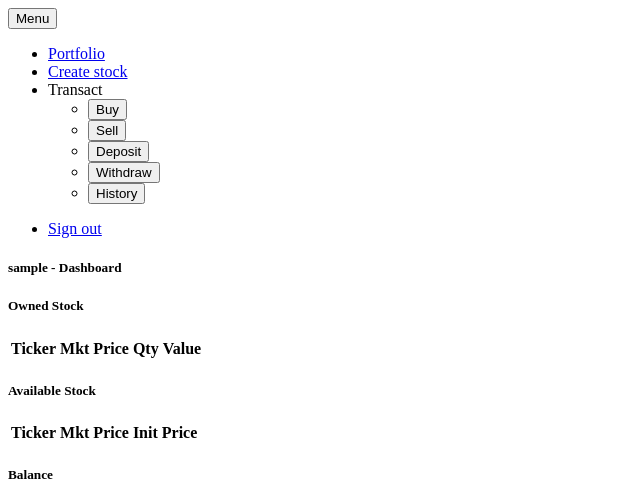
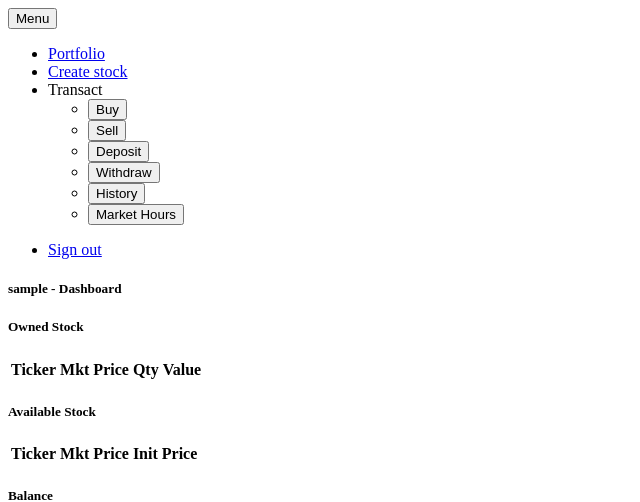
Before and after one commit to el-monke/StockTradingSystem, a Flask app: page /home in a window 1280 px wide. Shown: the top 502 px of the page, without its empty margins (0-640 px from the left). Run offline with Flask 3, Linux system fonts and the light colour scheme; the visitor is signed in with stand-in values (Sample User, id 1); data comes from the database, SQL or seed files in the repository; data that the repository does not hold is empty.

Commit message:
Update base.html
Button for Market Hours

```diff
--- a/templates/base.html
+++ b/templates/base.html
@@ -48,6 +48,11 @@
                   <a href="{{ url_for('viewOrderHistory') }}">  <!-- Brett: Order History button -->
                     <button type="button">History</button>
                   </a>
+                  <li>
+                  <a href="{{ url_for('changeMktHrs') }}">
+                    <button type="button">Market Hours</button>
+                  </a>
+                  </li>
                 </li>
               </ul>
             </li>
```
